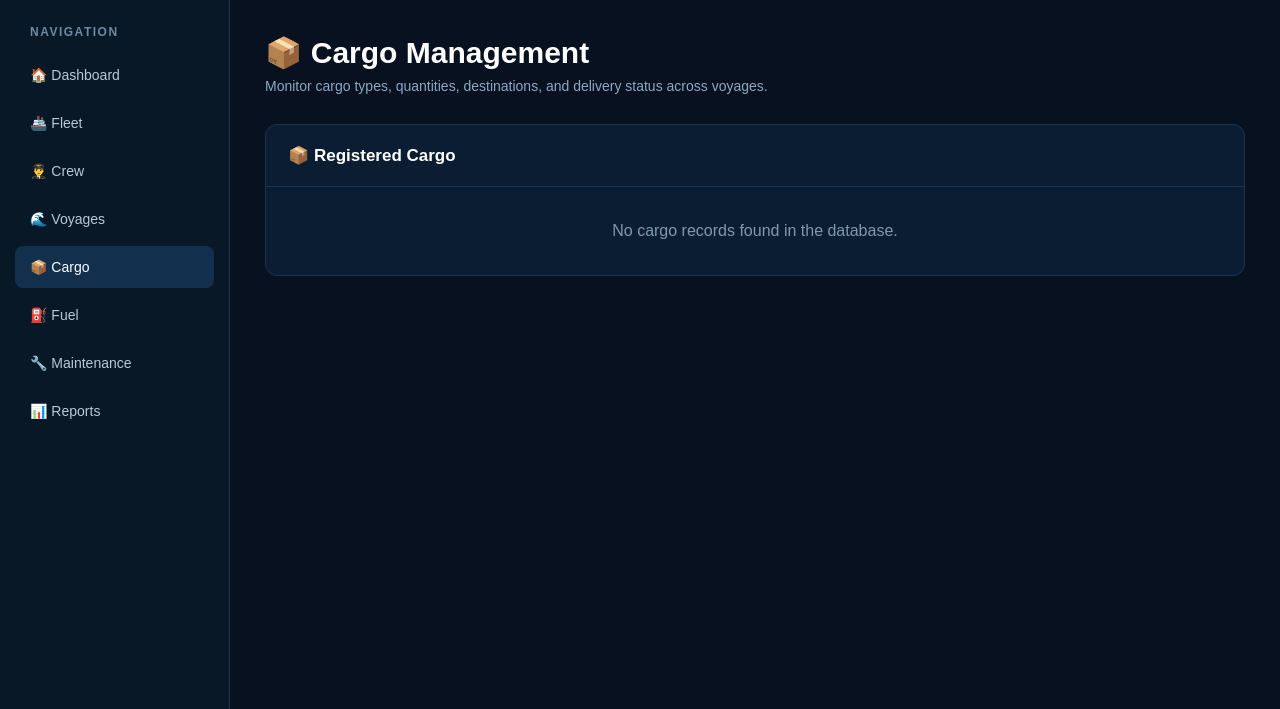
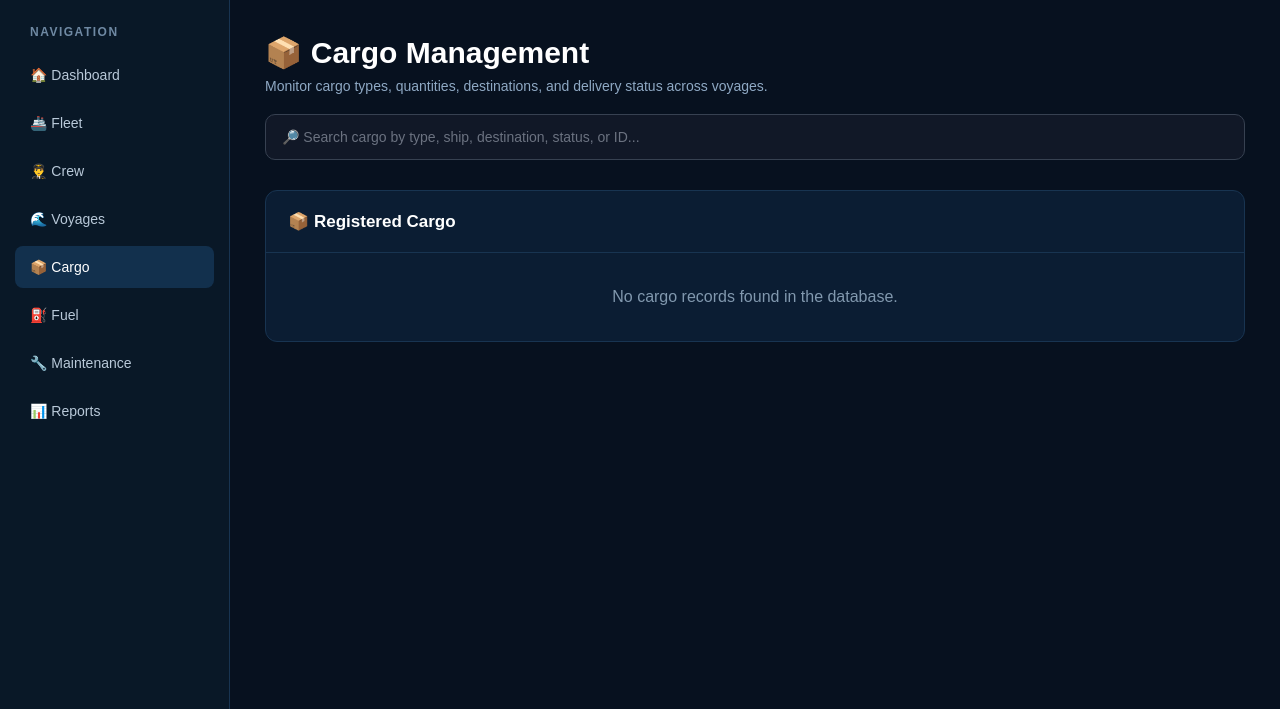
Before and after one commit to kadamshivam041-commits/my-mysql-test, a Flask app: page /cargo in a window 1280 px wide. Shown: the part 98-807 px from the top of the page. Run offline with Flask 3, Linux system fonts and the light colour scheme; data that the repository does not hold is empty.

Commit message:
Add cargo search filter

```diff
--- a/web/templates/cargo.html
+++ b/web/templates/cargo.html
@@ -106,6 +106,31 @@
             font-weight: bold;
         }
 
+        .search-box {
+            margin-top: 20px;
+            margin-bottom: 20px;
+        }
+
+        .search-box input {
+            width: 100%;
+            padding: 14px 16px;
+            background: #111827;
+            border: 1px solid #374151;
+            border-radius: 10px;
+            color: #ffffff;
+            font-size: 14px;
+            outline: none;
+            box-sizing: border-box;
+        }
+
+        .search-box input:focus {
+            border-color: #2563eb;
+        }
+
+        .search-box input::placeholder {
+            color: #6b7280;
+        }
+
         table {
             width: 100%;
             border-collapse: collapse;
@@ -207,6 +232,10 @@
                 Monitor cargo types, quantities, destinations, and delivery status across voyages.
             </p>
 
+            <div class="search-box">
+                <input type="text" id="cargoSearch" placeholder="🔎 Search cargo by type, ship, destination, status, or ID..." onkeyup="searchCargo()">
+            </div>
+
             <div class="cargo-card">
 
                 <div class="table-header">
@@ -279,5 +308,22 @@
 
     </div>
 
+    <script>
+        function searchCargo() {
+            const input = document.getElementById("cargoSearch");
+            const filter = input.value.toLowerCase();
+            const rows = document.querySelectorAll("tbody tr");
+
+            rows.forEach(function(row) {
+                const text = row.textContent.toLowerCase();
+
+                if (text.includes(filter)) {
+                    row.style.display = "";
+                } else {
+                    row.style.display = "none";
+                }
+            });
+        }
+    </script>
 </body>
 </html>ls -l web/templates/cargo.html
```
